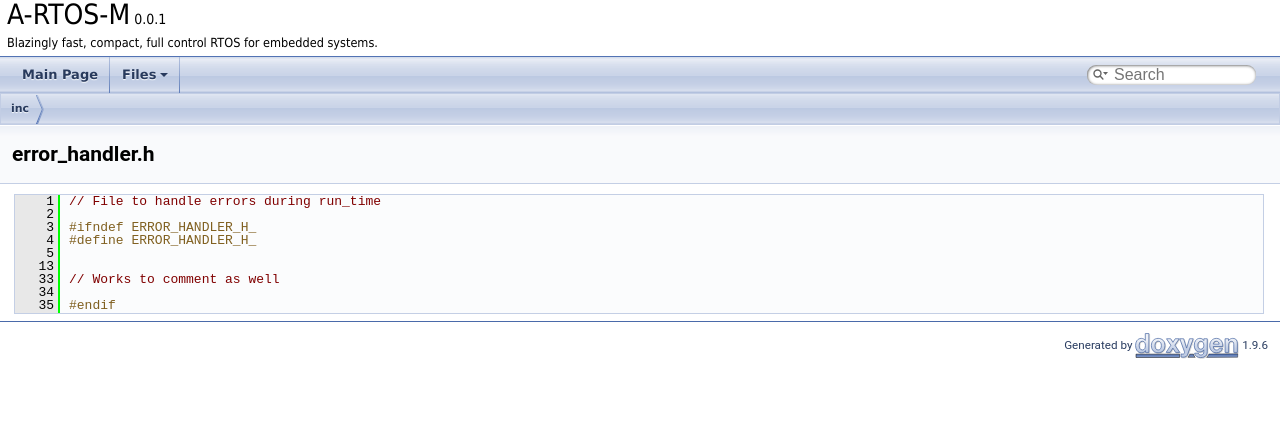
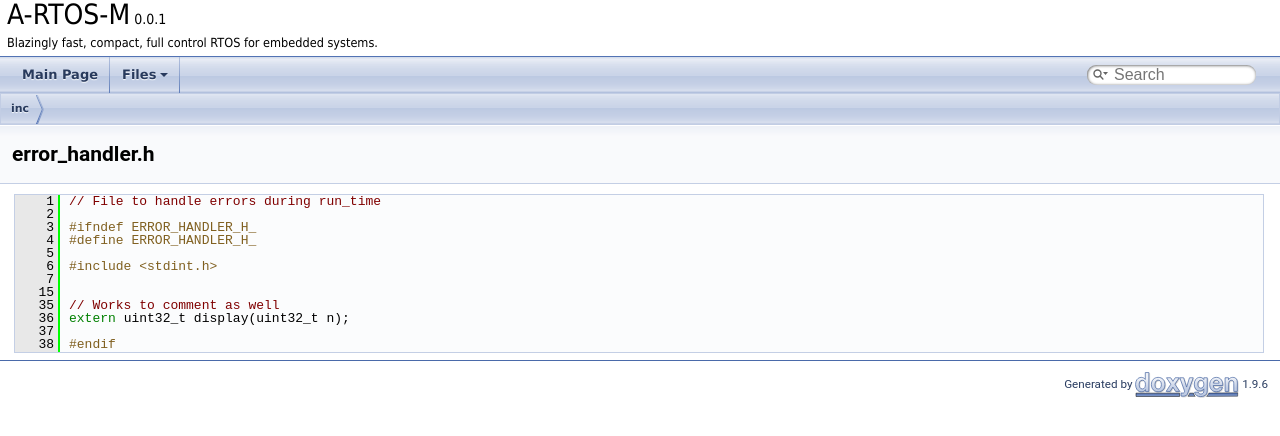
Before and after one commit to OmarSiwy/CompOS, a plain HTML site: page error__handler_8h_source.html in a window 1280 px wide. Drawn offline with Linux system fonts and the light colour scheme.

Commit message:
Deploying to gh-pages from @ OmarSiwy/A-RTOS-M@98a2cc61a7a408024f818e57ca0f15d8c0df526a 🚀

```diff
--- a/error__handler_8h_source.html
+++ b/error__handler_8h_source.html
@@ -82,10 +82,13 @@ $(function() {
 <div class="line"><a id="l00003" name="l00003"></a><span class="lineno">    3</span><span class="preprocessor">#ifndef ERROR_HANDLER_H_</span></div>
 <div class="line"><a id="l00004" name="l00004"></a><span class="lineno">    4</span><span class="preprocessor">#define ERROR_HANDLER_H_</span></div>
 <div class="line"><a id="l00005" name="l00005"></a><span class="lineno">    5</span> </div>
-<div class="line"><a id="l00013" name="l00013"></a><span class="lineno">   13</span> </div>
-<div class="line"><a id="l00033" name="l00033"></a><span class="lineno">   33</span><span class="comment">// Works to comment as well</span></div>
-<div class="line"><a id="l00034" name="l00034"></a><span class="lineno">   34</span> </div>
-<div class="line"><a id="l00035" name="l00035"></a><span class="lineno">   35</span><span class="preprocessor">#endif</span></div>
+<div class="line"><a id="l00006" name="l00006"></a><span class="lineno">    6</span><span class="preprocessor">#include &lt;stdint.h&gt;</span></div>
+<div class="line"><a id="l00007" name="l00007"></a><span class="lineno">    7</span> </div>
+<div class="line"><a id="l00015" name="l00015"></a><span class="lineno">   15</span> </div>
+<div class="line"><a id="l00035" name="l00035"></a><span class="lineno">   35</span><span class="comment">// Works to comment as well</span></div>
+<div class="line"><a id="l00036" name="l00036"></a><span class="lineno">   36</span><span class="keyword">extern</span> uint32_t display(uint32_t n);</div>
+<div class="line"><a id="l00037" name="l00037"></a><span class="lineno">   37</span> </div>
+<div class="line"><a id="l00038" name="l00038"></a><span class="lineno">   38</span><span class="preprocessor">#endif</span></div>
 </div><!-- fragment --></div><!-- contents -->
 <!-- start footer part -->
 <hr class="footer"/><address class="footer"><small>
```
